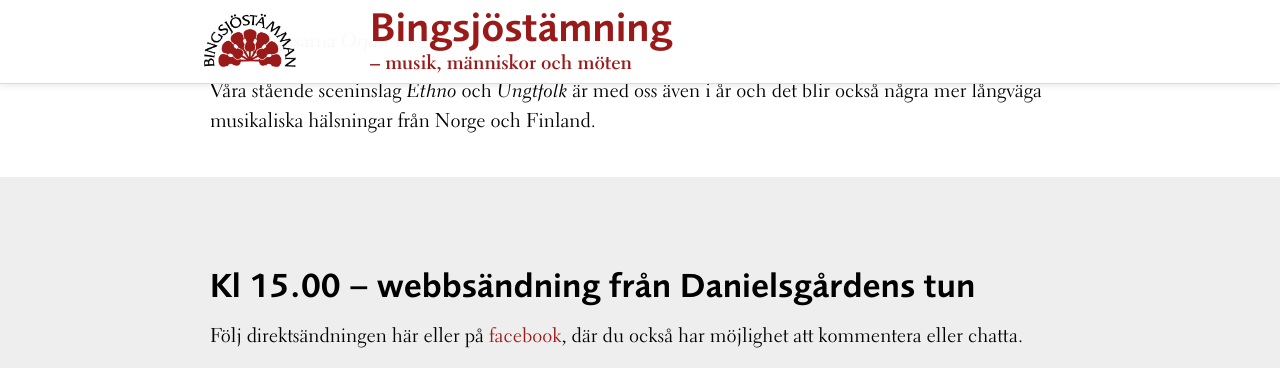
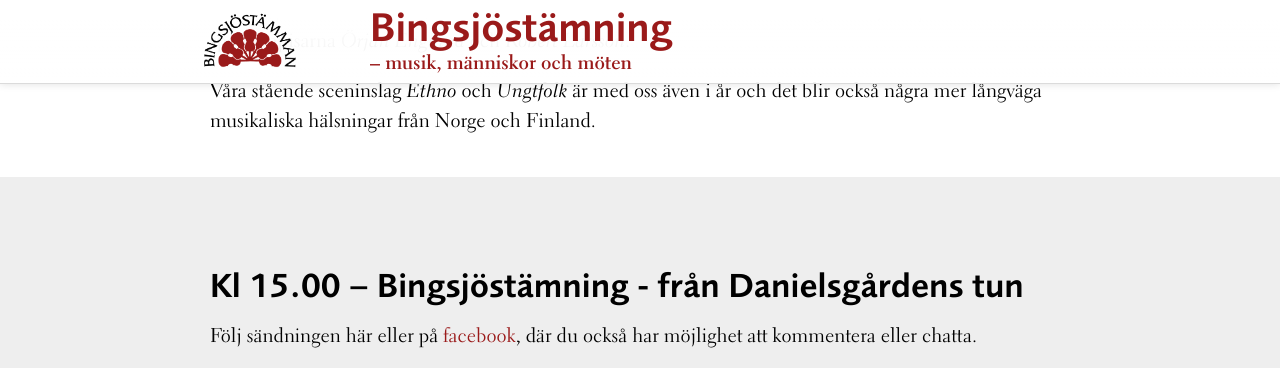
Before and after one commit to bingsjostamman/bingsjostamman.github.io, a Jekyll site: the page built from 2021/bingsjostamning.md, in a window 1280 px wide and 900 px high, scrolled down 343 px, cut to the strip 0-368 px from the top of the window. Built offline with Jekyll 4.4.1, drawn with Linux system fonts in a browser that asks for light colours.

Commit message:
Update bingsjostamning.md

```diff
--- a/2021/bingsjostamning.md
+++ b/2021/bingsjostamning.md
@@ -21,9 +21,9 @@
 <div class="ocean">
   <div class="ocean__inner" id="360broadcast">
 
-    <h2>Kl 15.00 – webbsändning från Danielsgårdens tun</h2>
+    <h2>Kl 15.00 – Bingsjöstämning - från Danielsgårdens tun</h2>
 
-    <p>Följ direktsändningen här eller på <a href="https://www.facebook.com/bingsjostamman/live">facebook</a>, där du
+    <p>Följ sändningen här eller på <a href="https://www.facebook.com/bingsjostamman/live">facebook</a>, där du
       också har möjlighet att kommentera eller chatta.</p>
 
     <iframe src="https://embed.staylive.tv/livestream/s-bingsjostamning-h2e9ef" allowfullscreen width="800" height="450"
```
